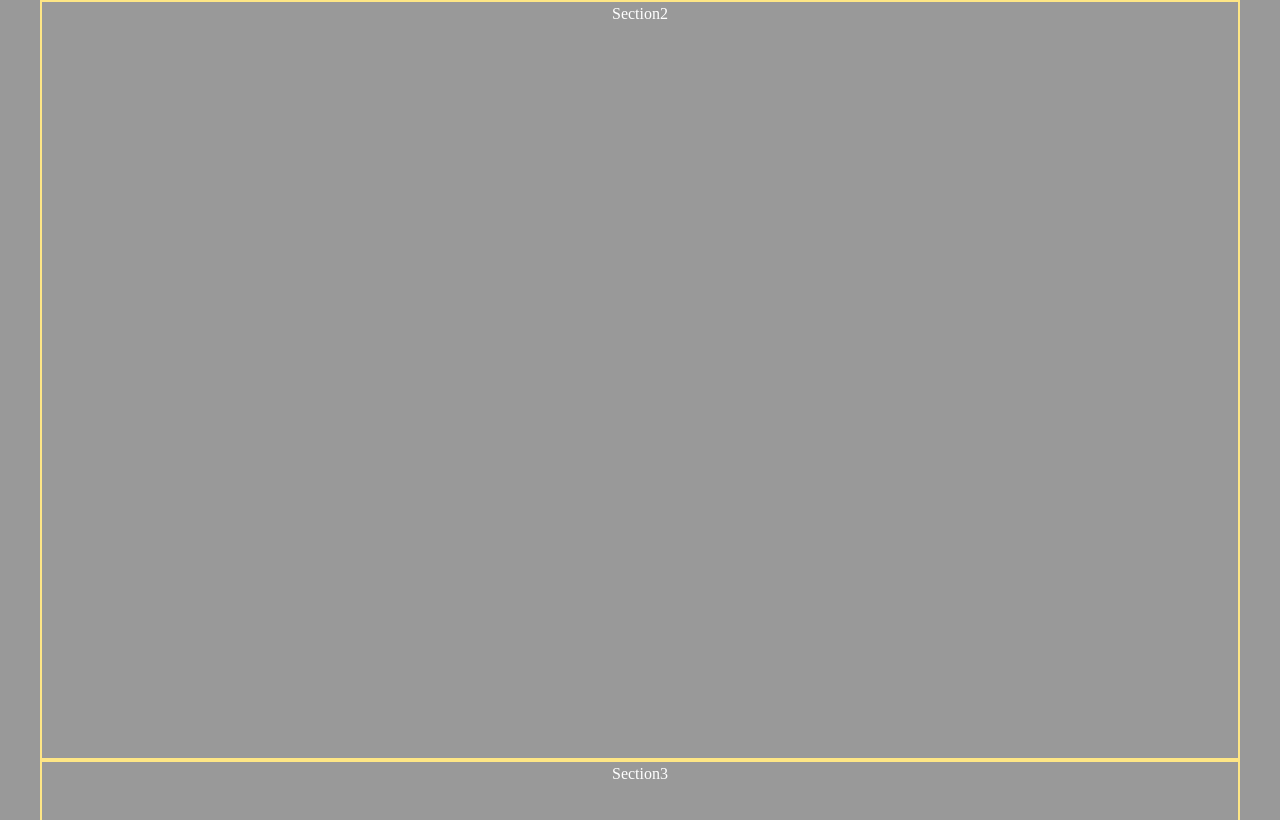
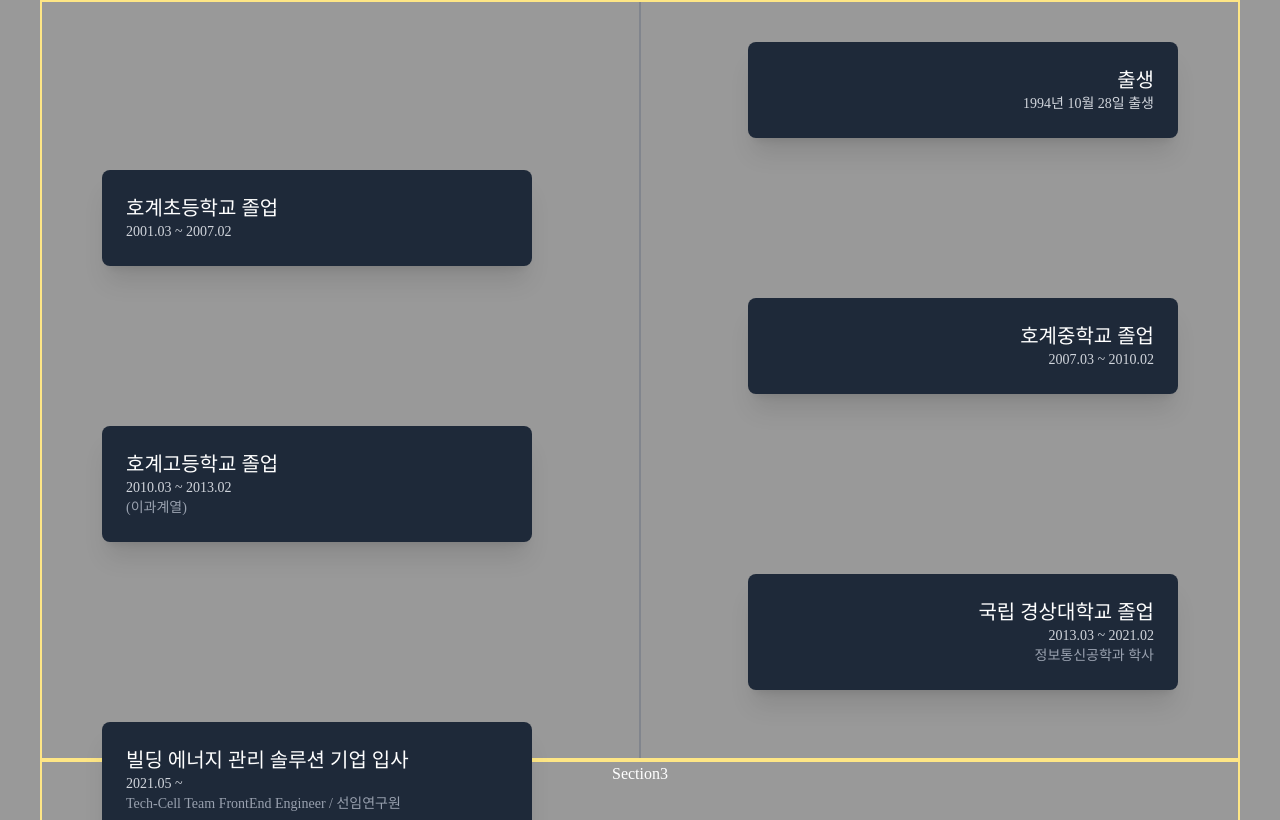
Before and after one commit to dlwlsdn201/dev.leejinw-portfolio-2025--react19, a React (Vite) app: page / in a window 1280 px wide. Shown: the part 800-1620 px from the top of the page. Built offline with nearby package versions, Linux system fonts and the light colour scheme.

Commit message:
:lipstick: #2 `section2` > timeline UI 1차 개발 완료

```diff
--- a/package.json
+++ b/package.json
@@ -17,6 +17,7 @@
     "@mantine/hooks": "^7.16.1",
     "@mantine/notifications": "^7.16.1",
     "@tailwindcss/vite": "^4.0.0",
+    "@types/aos": "^3.0.7",
     "aos": "^2.3.4",
     "motion": "^12.0.6",
     "react": "^19.0.0",
--- a/src/pages/Intro.tsx
+++ b/src/pages/Intro.tsx
@@ -1,6 +1,6 @@
 import { useThemeStore } from '@store/index';
 import '@/App.css';
-import { IntroWidget } from '@/widgets/intro';
+import { IntroWidget, TimelineWidget } from '@/widgets/intro';
 
 export const Section: React.FC<{ children: React.ReactNode }> = ({
   children,
@@ -21,7 +21,9 @@ function Intro() {
         <Section>
           <IntroWidget />
         </Section>
-        <Section>Section2</Section>
+        <Section>
+          <TimelineWidget />
+        </Section>
         <Section>Section3</Section>
       </div>
     </div>
--- a/src/widgets/intro/IntroWidget.tsx
+++ b/src/widgets/intro/IntroWidget.tsx
@@ -1,5 +1,6 @@
 import { motion } from 'motion/react';
 import { useEffect, useState } from 'react';
+import { StyledContainer } from './style/StyledContainer';
 
 const CONTENTS_VALUE = "Welcome to the dev.leejinw's site"; // 출력할 텍스트
 
@@ -19,6 +20,7 @@ export const IntroWidget = () => {
   }, [index]);
 
   return (
+    <StyledContainer>
       <motion.div
         className="flex gap-1.5 items-center justify-center h-[100%] text-gray-300 text-5xl"
         initial={{ opacity: 0 }}
@@ -39,5 +41,6 @@ export const IntroWidget = () => {
           />
         </motion.span>
       </motion.div>
+    </StyledContainer>
   );
 };
--- /dev/null
+++ b/src/widgets/intro/TimelineWidget.tsx
@@ -0,0 +1,67 @@
+// Timeline.tsx
+import React, { useEffect } from 'react';
+import AOS from 'aos';
+import { TimelineCard } from './components/TimelineCard';
+import { TimelineItem } from './model/TimelineWidget';
+import { useAos } from './hook/useAos';
+import { StyledContainer } from './style/StyledContainer';
+
+export const TimelineWidget: React.FC = () => {
+  const timelineData: TimelineItem[] = [
+    {
+      id: 1,
+      title: '출생',
+      period: '1994년 10월 28일 출생',
+      position: 'left',
+    },
+    {
+      id: 2,
+      title: '호계초등학교 졸업',
+      period: '2001.03 ~ 2007.02',
+      position: 'right',
+    },
+    {
+      id: 3,
+      title: '호계중학교 졸업',
+      period: '2007.03 ~ 2010.02',
+      position: 'left',
+    },
+    {
+      id: 4,
+      title: '호계고등학교 졸업',
+      period: '2010.03 ~ 2013.02',
+      description: '(이과계열)',
+      position: 'right',
+    },
+    {
+      id: 5,
+      title: '국립 경상대학교 졸업',
+      period: '2013.03 ~ 2021.02',
+      description: '정보통신공학과 학사',
+      position: 'left',
+    },
+    {
+      id: 6,
+      title: '빌딩 에너지 관리 솔루션 기업 입사',
+      period: '2021.05 ~ ',
+      description: 'Tech-Cell Team FrontEnd Engineer / 선임연구원 ',
+      position: 'right',
+    },
+  ];
+
+  useAos();
+
+  return (
+    <StyledContainer>
+      <div className="h-full relative p-6">
+        <div className="absolute h-[100%] left-1/2 py-6 top-0 bottom-0 w-px bg-gray-500 transform -translate-x-1/2" />
+        {/* Center Line */}
+        <div className="space-y-24">
+          {timelineData.map((item) => (
+            <TimelineCard key={item.id} item={item} />
+          ))}
+        </div>
+      </div>
+    </StyledContainer>
+  );
+};
--- /dev/null
+++ b/src/widgets/intro/components/TimelineCard.tsx
@@ -0,0 +1,36 @@
+// TimelineCard.tsx
+import React from 'react';
+import 'aos/dist/aos.css';
+
+interface TimelineCardProps {
+  item: TimelineItem;
+}
+
+// types.ts
+interface TimelineItem {
+  id: number;
+  title: string;
+  period: string;
+  description?: string;
+  position: 'left' | 'right';
+}
+
+export const TimelineCard: React.FC<TimelineCardProps> = ({ item }) => {
+  const isLeft = item.position === 'left';
+  return (
+    <div
+      className={`flex w-full ${isLeft ? 'justify-end' : 'justify-start'}`}
+      data-aos={isLeft ? 'fade-left' : 'fade-right'}
+    >
+      <div className={`w-5/12 p-4 ${isLeft ? 'text-right' : 'text-left'}`}>
+        <div className="bg-gray-800 bg-opacity-50 backdrop-blur-sm p-6 rounded-lg shadow-xl hover:transform hover:scale-105 transition duration-300">
+          <h3 className="text-xl font-bold text-white mb-2">{item.title}</h3>
+          <p className="text-gray-300 text-sm mb-2">{item.period}</p>
+          {item.description && (
+            <p className="text-gray-400 text-sm">{item.description}</p>
+          )}
+        </div>
+      </div>
+    </div>
+  );
+};
--- /dev/null
+++ b/src/widgets/intro/hook/useAos.ts
@@ -0,0 +1,27 @@
+import AOS from 'aos';
+import { useEffect } from 'react';
+
+export const useAos = () => {
+  useEffect(() => {
+    AOS.init({
+      // Global settings for AOS
+      duration: 800, // 애니메이션 실행속도
+      offset: 200, // 애니메이션 실행 트리거 위치
+      easing: 'ease-in-out',
+      once: false, // 스크롤 이벤트가 발생할 때마다 애니메이션을 실행할 지(false), 최초 한 번반 실행할 지(true) 설정
+      mirror: true, // This enables exit animations
+      anchorPlacement: 'top-center',
+    });
+
+    // Refresh AOS when window is resized
+    window.addEventListener('resize', () => {
+      AOS.refresh();
+    });
+
+    return () => {
+      window.removeEventListener('resize', () => {
+        AOS.refresh();
+      });
+    };
+  }, []);
+};
--- a/src/widgets/intro/index.ts
+++ b/src/widgets/intro/index.ts
@@ -1 +1,2 @@
 export { IntroWidget } from './IntroWidget';
+export { TimelineWidget } from './TimelineWidget';
--- /dev/null
+++ b/src/widgets/intro/model/TimelineWidget.ts
@@ -0,0 +1,7 @@
+export interface TimelineItem {
+  id: number;
+  title: string;
+  period: string;
+  description?: string;
+  position: 'left' | 'right';
+}
--- /dev/null
+++ b/src/widgets/intro/style/StyledContainer.tsx
@@ -0,0 +1,11 @@
+import { PADDING_CONFIG } from '@/app/config/style';
+
+export const StyledContainer = ({
+  children,
+}: {
+  children: React.ReactNode;
+}) => {
+  return (
+    <div className={`w-full h-full ${PADDING_CONFIG.px_md}`}>{children}</div>
+  );
+};
```
Also changed, not shown: 2 other files (tests, documents, lock files or other folders). Lines whose indentation alone changed are shown as unchanged.
